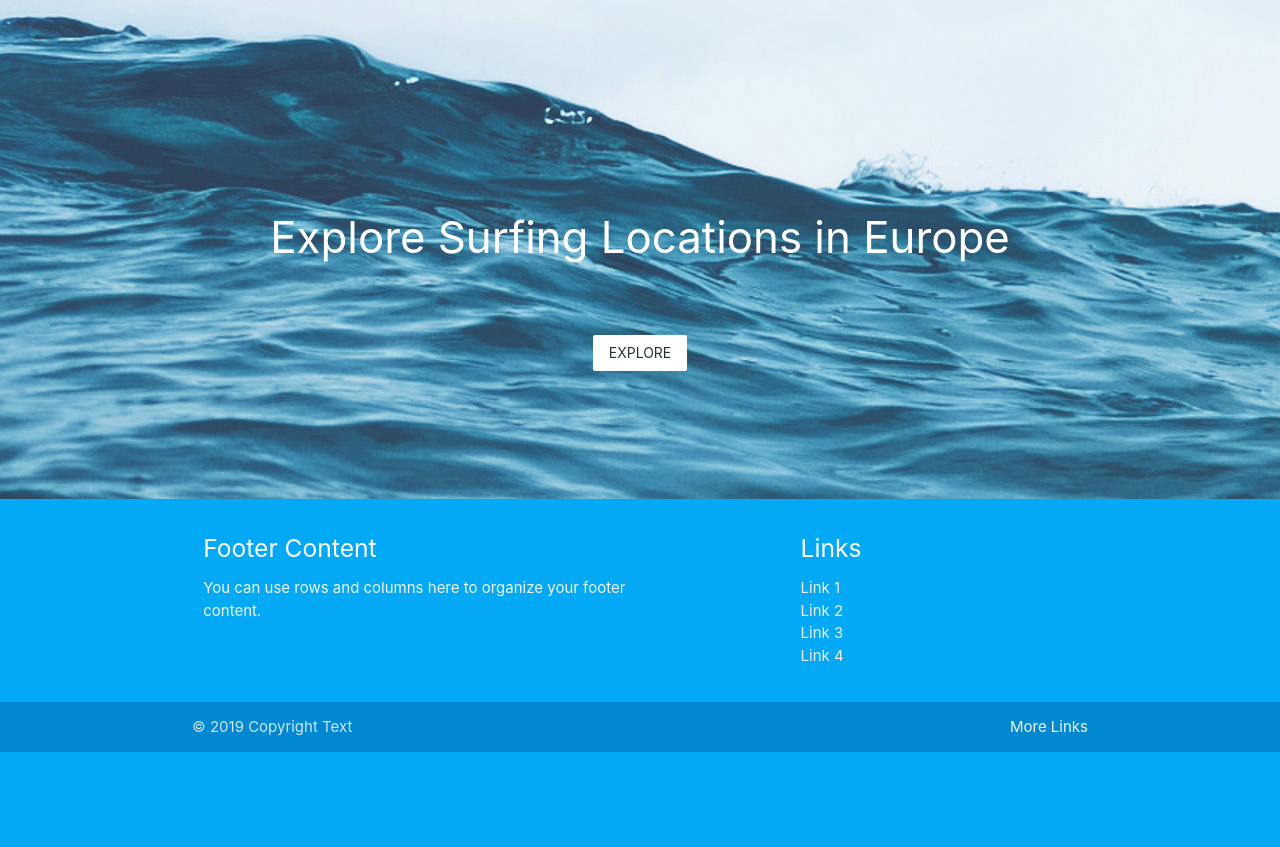
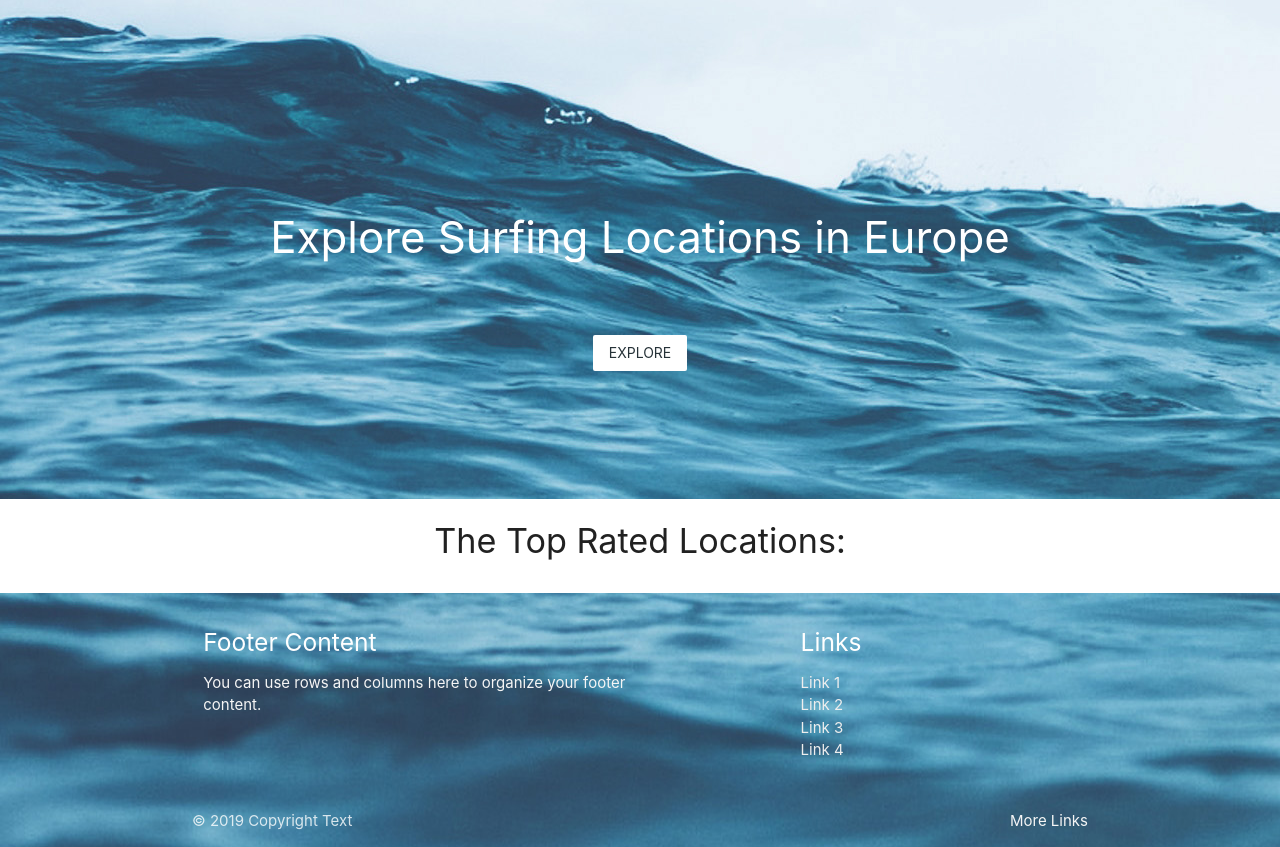
Before and after one commit to Code-Institute-Submissions/Third_milestone, a Flask app: page / in a window 1280 px wide. Shown: the part 65-912 px from the top of the page. Before the commit the page ends 817 px from the top, so only its background shows below. Run offline with Flask 2, Linux system fonts and the light colour scheme; a database or web service that is not in the repository returns one stand-in record (Sample ...); some libraries are stand-ins or nearby versions.

Commit message:
Add content and style index page and render template

```diff
--- a/app.py
+++ b/app.py
@@ -13,7 +13,7 @@ mongo = PyMongo(app)
 
 @app.route('/')
 def index():
-    return render_template('index.html', categories=mongo.db.categories.find())
+    return render_template('index.html', categories=mongo.db.categories.find(), locations=mongo.db.locations.find())
 
 @app.route('/locations')
 def locations():
--- a/static/css/style.css
+++ b/static/css/style.css
@@ -49,3 +49,11 @@ nav .brand-logo, nav ul a, nav a {
     color: #263238;
     background-color: white;
 }
+
+.btn-flat:hover {
+    transform: scale(1.1);
+}
+
+.page-footer {
+    background-image: url("../assets/footer.jpg");
+}
--- a/templates/base.html
+++ b/templates/base.html
@@ -63,7 +63,7 @@
             </div>
             </div>
         </div>
-        <div class="footer-copyright light-blue darken-2">
+        <div class="footer-copyright transparent">
             <div class="container">
             © 2019 Copyright Text
             <a class="grey-text text-lighten-4 right" href="#!">More Links</a>
--- a/templates/index.html
+++ b/templates/index.html
@@ -8,7 +8,32 @@
         <h3 class="center-align">Explore Surfing Locations in Europe</h3>
     </div>
     <div class="col s12 valign-wrapper welcome-btn">
-        <a class="waves-effect waves-teal btn-flat">EXPLORE</a>
+        <a class="waves-effect btn-flat">EXPLORE</a>
+    </div>
+</div>
+
+<div class="container">
+    <h4 class="center-align">The Top Rated Locations:</h4>
+    <div class="row">
+        {% for location in locations %}
+        {% if location.country == 'Ireland' %}
+            <div class="col s12 l4">
+                <div class="card">
+                    <div class="card-image">
+                        <img src="https://encrypted-tbn0.gstatic.com/images?q=tbn:ANd9GcT9mc03R0DpiqAoT63-c7Ap5A8cl1b5f7UKKxhCI62alUOwuHWB">
+                        <span class="card-title">{{location.name}}</span>
+                    </div>
+                    <div class="card-content center-align light-blue white-text">
+                        <p>{{location.country}} | {{location.break_type}}</p>
+                    </div>
+                    <div class="card-action center-align">
+                        <!-- <a href="#">This is a link</a> -->
+                        <a class="waves-effect waves-teal btn-flat light-blue-text">Explore</a>
+                    </div>
+                </div>
+            </div>
+        {% endif %}
+        {% endfor %}
     </div>
 </div>
 
```
Also changed, not shown: README.md, static/assets/footer.jpg (added), 1 other file.
